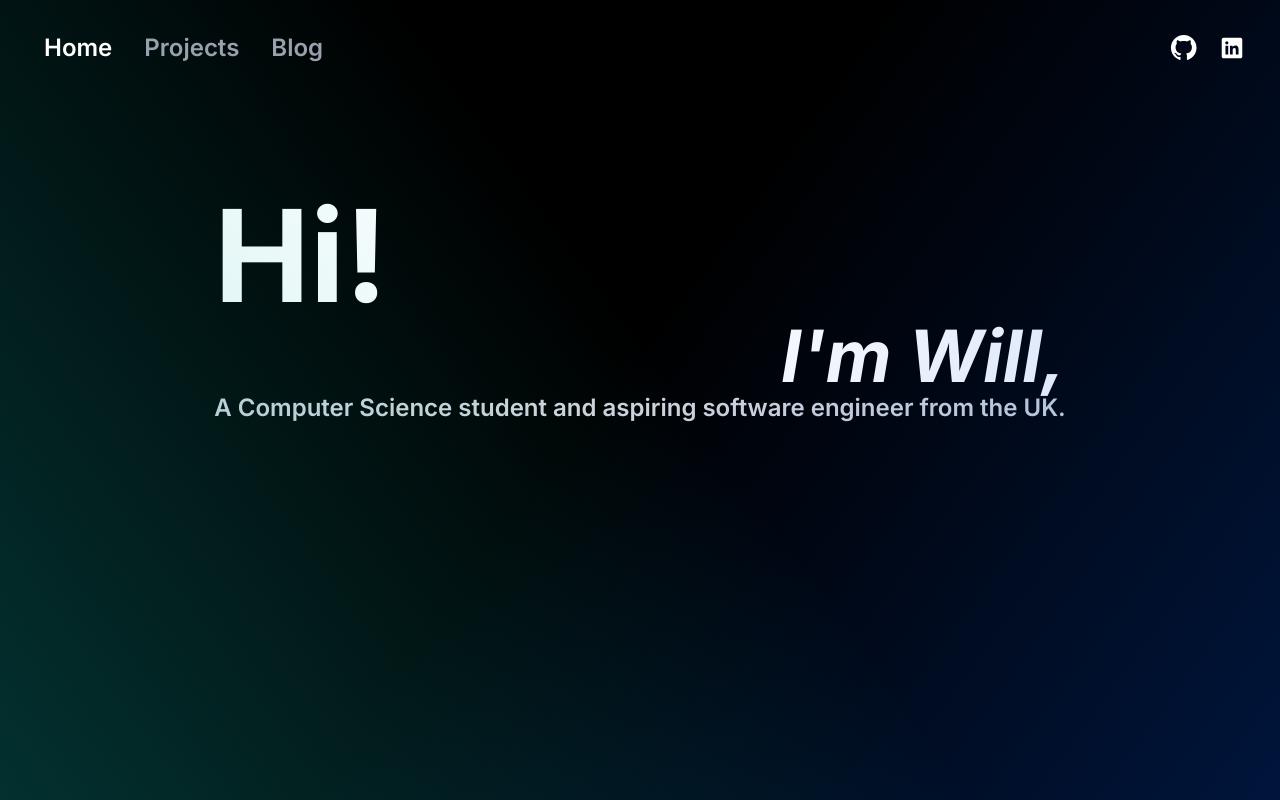
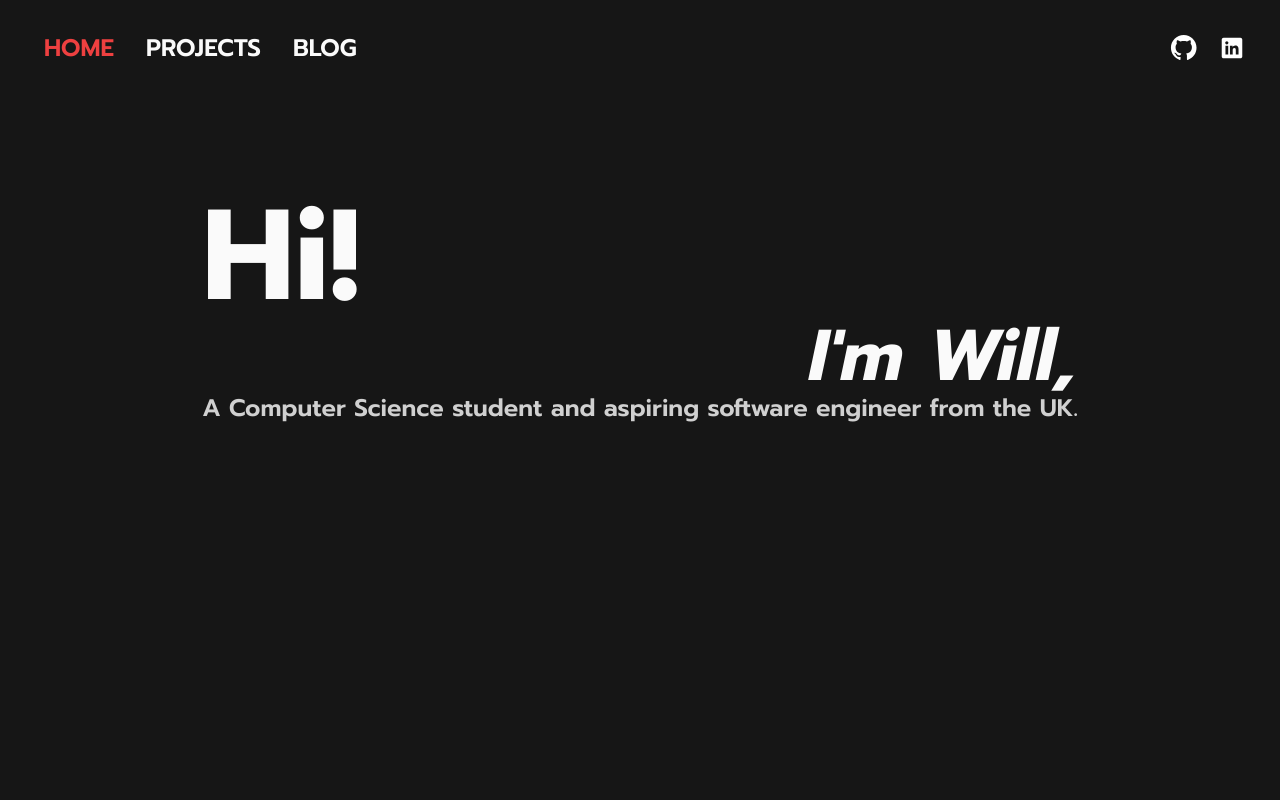
Before and after one commit to willbowden/willbowden, a SvelteKit app in the folder portfolio/: page / in a window 1280 px wide. Built offline with nearby package versions, Linux system fonts and the light colour scheme.

Commit message:
Switch to a color scheme I like better.

```diff
--- a/portfolio/src/app.css
+++ b/portfolio/src/app.css
@@ -1,65 +1,22 @@
-@import url("https://fonts.googleapis.com/css2?family=Inter:ital,opsz,wght@0,14..32,100..900;1,14..32,100..900&display=swap");
+@import url('https://fonts.googleapis.com/css2?family=Prompt:ital,wght@0,100;0,200;0,300;0,400;0,500;0,600;0,700;0,800;0,900;1,100;1,200;1,300;1,400;1,500;1,600;1,700;1,800;1,900&display=swap');
+@import "tailwindcss";
+@plugin "@tailwindcss/typography";
 
-@import 'tailwindcss';
-@plugin "@tailwindcss/typography";
 
 @import '../static/prism-atom-dark.css';
 
-
 @theme {
-  --font-geist: "Inter", serif;
+  --color-background: #161616;
+  --color-foreground: #FAFAFA;
+  --color-muted: #d0d0d0;
+  --color-primary: #EE4040;
+  --color-secondary: #000000;
+  --color-accent: #FFFFFF;
+  --color-destructive: hsl(0 100% 40%);
+  --font-sans: 'Prompt', system-ui, -apple-system, BlinkMacSystemFont, "Segoe UI", Roboto, "Helvetica Neue", Arial, "Noto Sans", sans-serif;
+  --radius: 0.3rem;
 }
 
-@layer components {
-  .home::after {
-    pointer-events: none;
-    content: '';
-    background: linear-gradient(54deg in oklch,
-        oklch(from rgba(9, 181, 177, 1) l c h / 0.65) -15%,
-        oklch(from rgba(9, 181, 177, 1) l c h / 0) 48%),
-      linear-gradient(306deg in oklch,
-        oklch(from rgba(0, 112, 255, 1) calc(l - 0.1) c h / 0.65) -15%,
-        oklch(from rgba(0, 112, 255, 1) calc(l - 0.1) c h / 0) 48%);
-    animation: home-gradient 15s cubic-bezier(0.25, 0.1, 0.25, 1) infinite;
-    background-size: 200% 200%;
-    position: absolute;
-    bottom: 0;
-    left: 0;
-    width: 100%;
-    height: 100%;
-    background-repeat: repeat;
-    z-index: 0;
-  }
-
-  .blog::after {
-    pointer-events: none;
-    content: '';
-    background: linear-gradient(54deg in oklch,
-        oklch(from rgba(147, 51, 234, 1) l c h / 0.65) -15%,
-        oklch(from rgba(147, 51, 234, 1) l c h / 0) 48%),
-      linear-gradient(306deg in oklch,
-        oklch(from rgba(59, 130, 246, 1) calc(l - 0.1) c h / 0.65) -15%,
-        oklch(from rgba(59, 130, 246, 1) calc(l - 0.1) c h / 0) 48%);
-    animation: home-gradient 15s cubic-bezier(0.25, 0.1, 0.25, 1) infinite;
-    background-size: 200% 200%;
-    position: absolute;
-    bottom: 0;
-    left: 0;
-    width: 100%;
-    height: 100%;
-    background-repeat: repeat;
-    z-index: -1;
-  }
+* {
+  font-family: var(--font-sans);
 }
-
-@keyframes home-gradient {
-  0% {
-    background-position: 50% 25%;
-  }
-  50% {
-    background-position: 50% 75%;
-  }
-  100% {
-    background-position: 50% 25%;
-  }
-}
--- a/portfolio/src/app.html
+++ b/portfolio/src/app.html
@@ -1,5 +1,5 @@
 <!doctype html>
-<html lang="en" class="font-geist bg-black text-gray-300 h-full">
+<html lang="en" class="font-geist bg-background text-muted h-full">
 	<head>
 		<meta charset="utf-8" />
 		<link rel="icon" href="%sveltekit.assets%/favicon.png" />
--- a/portfolio/src/routes/+layout.svelte
+++ b/portfolio/src/routes/+layout.svelte
@@ -6,18 +6,18 @@
 </script>
 
 <div class="relative h-screen w-full">
-	<div class="absolute w-full z-10 flex h-[10%] justify-between align-baseline px-8 pt-8 text-white">
+	<div class="absolute w-full z-10 flex h-[10%] justify-between align-baseline px-8 pt-8 text-foreground">
 		<div>
 			<nav class="ml-3 flex justify-evenly space-x-8 text-2xl font-semibold">
-				<a href="/" class={`hover:text-white ${page.route.id === '/' ? '' : 'text-gray-400'}`}>Home</a
+				<a href="/" class={`hover:text-primary ${page.route.id === '/' ? 'text-primary' : ''}`}>HOME</a
 				>
 				<a
 					href="/projects"
-					class={`hover:text-white ${page.route.id === '/projects' ? '' : 'text-gray-400'}`}
-					>Projects</a
+					class={`hover:text-primary ${page.route.id === '/projects' ? 'text-primary' : ''}`}
+					>PROJECTS</a
 				>
-				<a href="/blog" class={`hover:text-white ${page.route.id === '/blog' ? '' : 'text-gray-400'}`}
-					>Blog</a
+				<a href="/blog" class={`hover:text-primary ${page.route.id === '/blog' ? 'text-primary' : ''}`}
+					>BLOG</a
 				>
 			</nav>
 		</div>
--- a/portfolio/src/routes/+page.svelte
+++ b/portfolio/src/routes/+page.svelte
@@ -1,7 +1,7 @@
-<div class="home flex h-full w-full justify-center">
+<div class="flex h-full w-full justify-center">
 	<div>
-		<h1 class="mt-24 text-9xl font-bold text-white">Hi!</h1>
-		<h2 class="text-end text-7xl font-bold italic text-white">I'm Will,</h2>
+		<h1 class="mt-24 text-9xl font-bold text-foreground">Hi!</h1>
+		<h2 class="text-end text-7xl font-bold italic text-foreground">I'm Will,</h2>
 		<p class="text-2xl font-semibold">
 			A Computer Science student and aspiring software engineer from the UK.
 		</p>
--- a/portfolio/src/routes/blog/+page.svelte
+++ b/portfolio/src/routes/blog/+page.svelte
@@ -7,8 +7,8 @@
 </script>
 
 <div class="blog px-16 py-8">
-  <h1 class="text-4xl font-bold text-white mb-8">Will's Blog</h1>
-  <h2 class="text-2xl font-bold text-white mb-8 italic">A collection of dev logs, personal rants and other stuff.</h2>
+  <h1 class="text-4xl font-semibold text-foreground mb-4">Will's Blog</h1>
+  <h2 class="text-2xl font-medium text-muted mb-8 italic">A collection of dev logs, personal rants and other stuff.</h2>
 
   <div class="grid grid-cols-3 gap-8">
     {#each metadata as post}
--- a/portfolio/src/routes/blog/PostCard.svelte
+++ b/portfolio/src/routes/blog/PostCard.svelte
@@ -6,15 +6,16 @@
 
 <a href={`/blog/${post.slug}`} class="group block">
 	<div class="rounded-xl overflow-hidden border border-gray-700 hover:border-gray-600 transition-colors backdrop-blur-sm">
-		<div class="aspect-[1.91/1] bg-gray-900/80 relative">
+		<div class="aspect-[1.91/1] relative">
+			<div class="absolute inset-0 bg-background/50"></div>
       <img src={post.image} alt={post.title} class="w-full h-full object-cover" />
 			<div class="absolute bottom-4 left-4 flex flex-col gap-1">
-				<p class="text-sm text-gray-300">{post.date}</p>
-				<h2 class="text-2xl font-bold text-white group-hover:text-cyan-400 transition-colors">{post.title}</h2>
+				<p class="text-sm text-muted">{post.date}</p>
+				<h2 class="text-2xl font-bold text-foreground group-hover:text-primary transition-colors">{post.title}</h2>
 			</div>
 		</div>
-		<div class="p-4 bg-gray-950/90">
-			<p class="text-gray-300">{post.blurb}</p>
+		<div class="p-4 bg-secondary">
+			<p class="text-muted">{post.blurb}</p>
 		</div>
 	</div>
 </a>
--- a/portfolio/src/routes/blog/[slug]/PostHeader.svelte
+++ b/portfolio/src/routes/blog/[slug]/PostHeader.svelte
@@ -6,22 +6,22 @@
   class="w-full h-full flex flex-col justify-center justify-items-center items-center bg-cover bg-center bg-no-repeat relative"
   style="background-image: url({image})"
 >
-  <div class="absolute inset-0 bg-gray-900/70"></div>
+  <div class="absolute inset-0 bg-background/70"></div>
   <div class="z-10 flex flex-col items-center">
-    <h1 class="text-white text-8xl font-bold">
+    <h1 class="text-primary text-8xl font-bold">
       {title}
     </h1>
-    <h2 class="text-gray-200 text-4xl font-semibold">
+    <h2 class="text-muted text-4xl font-semibold">
       {subtitle}
     </h2>
     <div class="flex items-center w-[50%] gap-4 my-2">
       <div class="h-[1px] bg-gray-400 flex-grow"></div>
-      <h3 class="text-gray-400 text-xl font-medium whitespace-nowrap">
+      <h3 class="text-muted text-xl font-medium whitespace-nowrap">
         {date}
       </h3>
       <div class="h-[1px] bg-gray-400 flex-grow"></div>
     </div>
-    <p class="text-cyan-600 w-[30%] text-xl text-center">
+    <p class="text-muted w-[30%] text-xl text-center">
       {blurb}
     </p>
   </div>
```
